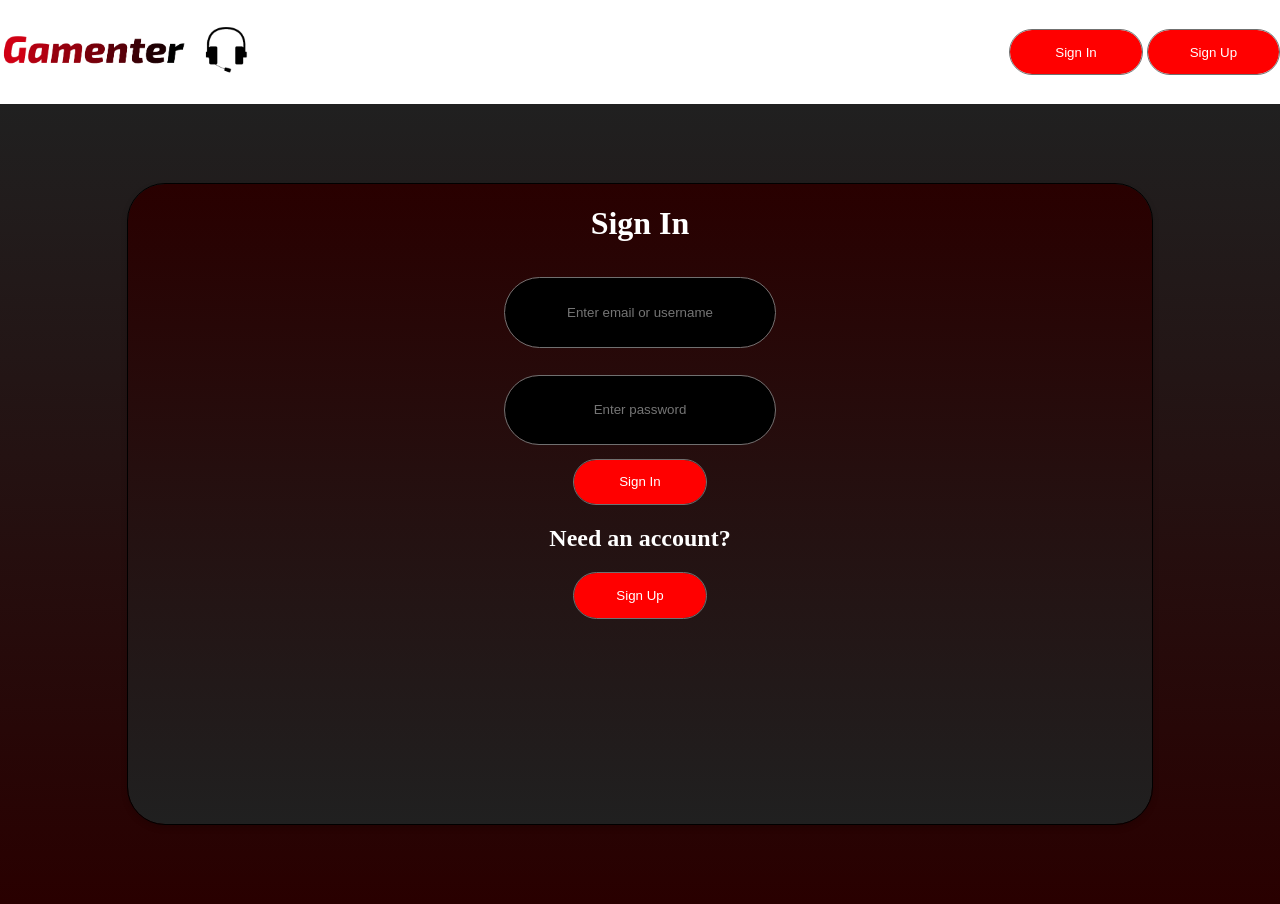
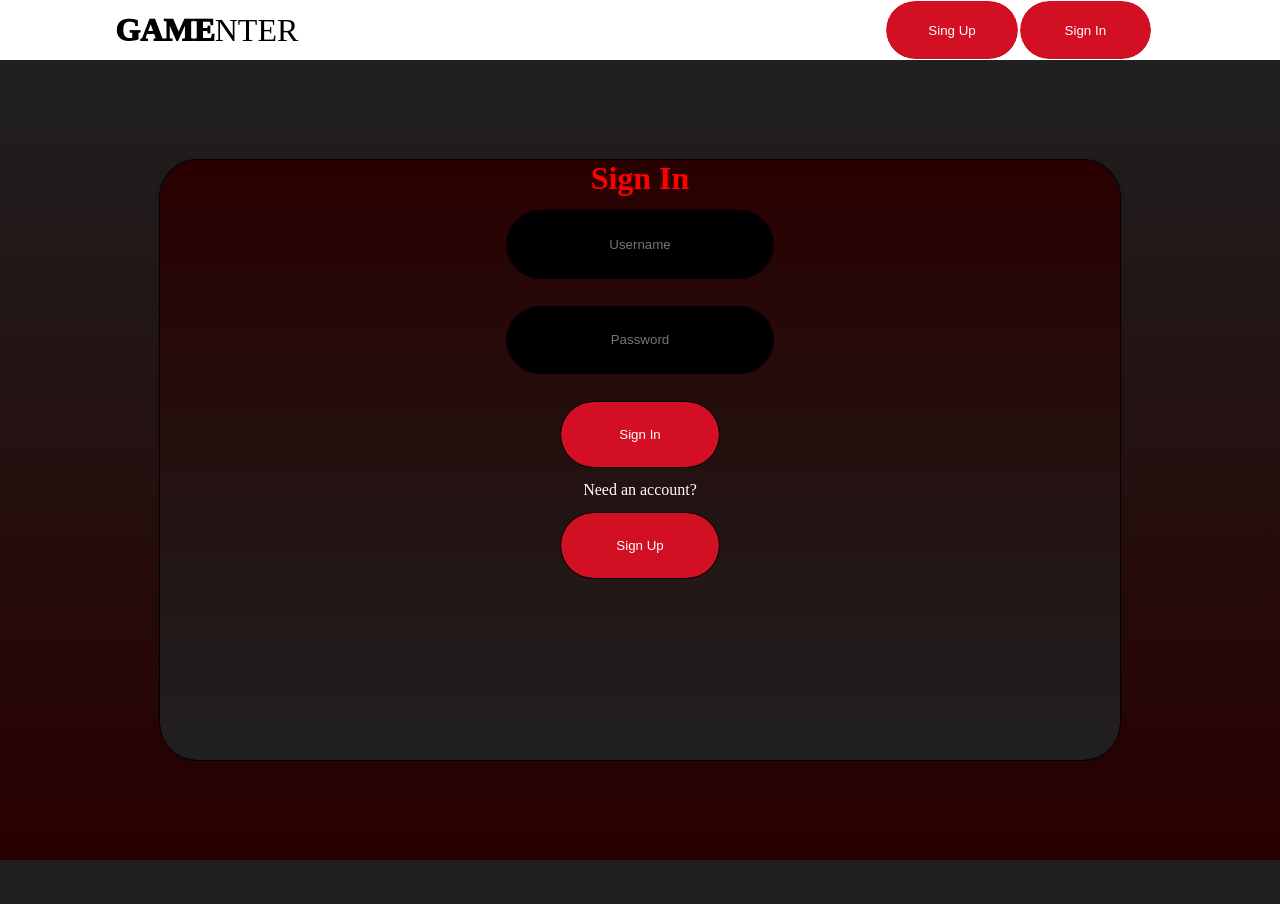
Before and after one commit to ksonax/WDPAI, a PHP site: page /public/views/login.html in a window 1280 px wide. After the commit the page ends 860 px from the top, so only its background shows below. Run offline with PHP 8.4, Linux system fonts and the light colour scheme.

Commit message:
Added basic html and css to views

```diff
--- a/public/css/style.css
+++ b/public/css/style.css
@@ -1,17 +1,53 @@
+*{
+    margin: 0;
+    padding: 0;
+    list-style: none;
+    text-decoration: none;
+}
 header{
-    display: flex;
-    justify-content: space-between;
-    align-items: center;
-    padding: 0em;
+    width: 100%;
+    height: 60px;
+    display: block;
+    background-color: white;
 }
-.header-buttons{
-    align-items: center;
+.inner_header{
+    width: 90%;
+    height: 100%;
+    display: block;
+    margin: 0;
 }
-body{
-    margin: 0%;
-    padding: 0%;
+.logo_container{
+    height: 100%;
+    display: table;
+    float: left;
+    padding-left: 10%;
 }
-.container{
+.logo_container h1{
+    color: black;
+    height: 100%;
+    display: table-cell;
+    vertical-align: middle;
+    font-weight: 1000;
+}
+.logo_container h1 span{
+    font-weight: 100;
+}
+.header_buttons{
+    float: right;
+    height: 100%;
+}
+.header_buttons button{
+    height: 100%;
+    width: 10em;
+    display: table;
+    float: right;
+    padding: 0px 20px;
+    color: white;
+    background: #D31023 0% 0% no-repeat padding-box;
+    border: 1px solid #ffffff;
+    border-radius: 45px;
+}
+main{
     width: 100vw;
     height: 100vh;
     background: transparent linear-gradient(180deg, #202020 0%, #290000 100%) 0% 0% no-repeat padding-box;
@@ -20,37 +56,24 @@ body{
     justify-content: center;
     align-items: center;
 }
-form{
+.form{
     display: flex;
     flex-direction: column;
     justify-content: top;
     align-items: center;
-    height: 80vh;
-    width: 80vw;
+    height: 75vh;
+    width: 75vw;
     background: transparent linear-gradient(180deg, #290000 0%, #202020 100%) 0% 0% no-repeat padding-box;
     box-shadow: 0px 3px 6px #00000029;
     mix-blend-mode: unset;
     border: 1px solid #000000;
     border-radius: 38px;
     padding: 0;
-
+    color: white;
 }
-button{
-    background: #FF0000 0% 0% no-repeat padding-box;
-    border: 1px solid #707070;
-    border-radius: 45px;
-    opacity: 1;
-    height: 3.5em;
-    width: 10em;
-    font: normal normal normal Segoe UI;
-    letter-spacing: 0px;
-    text-align: center;
-    color: #FFFFFF;
-    opacity: 1;
-}
-input{
+.form input{
     background: #000000 0% 0% no-repeat padding-box;
-    border: 1px solid #707070;
+    border: 1px solid #000000;
     border-radius: 45px;
     opacity: 1;
     margin: 1em;
@@ -62,11 +85,113 @@ input{
     color: #FFFFFF;
     opacity: 1;
 }
-.text{
-    text-align: left;
-    align-items: baseline;
-    font: normal normal normal Segoe UI;
+.form button{
+    color: white;
+    background: #D31023 0% 0% no-repeat padding-box;
+    border: 1px solid #000000;
+    border-radius: 45px;
+    width: 12em;
+    height: 5em;
+    color: white;
+    margin: 1em;
+}
+.base-container{
+    text-align: center;
+    display: flex;
+    align-items: center;
+    justify-content: flex-start;
+    height: 90%;
+}
+nav{
+    width: 20%;
+    display: flex;
+    flex-direction: column;
+    justify-content: flex-start;
+    height: 90%;
+    float: left;
+}
+nav button{
+    color: white;
+    background: #D31023 0% 0% no-repeat padding-box;
+    border: 1px solid #000000;
+    border-radius: 45px;
+    width: 80%;
+    height: 5em;
+    color: white;
+    margin: 1em;
+}
+.search_bar input{
+    text-align: center;
+    font: normal normal normal 32px/45px Segoe UI;
     letter-spacing: 0px;
+    color: #7A7A7A;
+    size: 0.5em;
+}
+.nav_buttons{
+    margin: 1em;
+    padding: 1em;
+}
+main{
+    width: 100%;
+    background: transparent linear-gradient(180deg, #202020 0%, #290000 100%) 0% 0% no-repeat padding-box;
     color: #FFFFFF;
-    opacity: 1;
+    height: 100vh;
 }
+.main2{
+    width: 80%;
+    background: transparent linear-gradient(180deg, #202020 0%, #290000 100%) 0% 0% no-repeat padding-box;
+    color: #FFFFFF;
+    height: 100vh;
+}
+.section_title{
+    text-align: center;
+    font: italic normal 900 65px/86px Segoe UI;
+    letter-spacing: 0px;
+    color: #D00014;
+    opacity: 0.45;
+}
+.my_games{
+    display: grid;
+    grid-template-columns: 1fr 1fr 1fr;
+    column-gap: 10px;
+    row-gap: 15px;
+}
+main h1{
+    text-align: center;
+    color: #FF0000;
+}
+.game{
+    background: #FFFFFF 0% 0% no-repeat padding-box;
+    border: 1px solid #95989A;
+    color: #000000;
+    height: auto;
+    width: auto;
+}
+.game h4{
+    color: #B20011;
+    display: inline;
+    justify-content: space-between;
+}
+.game_photo{
+    height: 25vh;
+    width: 25vw;
+}
+.players{
+    display: grid;
+    grid-template-columns: 1fr 1fr 1fr;
+    column-gap: 10px;
+    row-gap: 15px;
+}
+.player{
+    background: #3a3a3a 0% 0% no-repeat padding-box;
+    color: #ffffff;
+    height: auto;
+    width: auto;
+    margin: auto;
+}
+.player_photo{
+    width: 120px;
+    height: 120px;
+    background: transparent 0% 0% no-repeat padding-box;
+    border: 1px solid #B20011;
+}
--- a/public/views/login.html
+++ b/public/views/login.html
@@ -1,31 +1,32 @@
 <!DOCTYPE html>
+<html lang="en">
 <head>
-    <link rel="stylesheet" type="text/css" href="../css/style.css">
-    <title>LOGIN PAGE</title>
+    <meta charset="UTF-8">
+    <meta name="viewport" content="width=device-width, initial-scale=1.0">
+    <title>Login Page</title>
+    <link rel="stylesheet" href="../css/style.css">
 </head>
-<header>
-    <div class="logo">
-        <svg width="250" height="100"
-            xmlns="http://www.w3.org/2000/svg">
-            <image href="../img/logo.png" height="100" width="250"/>
-        </svg>
-    </div>
-    <div class="header-buttons">
-        <button>Sign In</button>
-        <button>Sign Up</button>
-    </div>
-</header>
 <body>
-    <div class="container">
-        <div class="login-conatiner">
-        <form>
-            <h1 class="text"> Sign In </h1>
-            <input name="email" type="text" placeholder="Enter email or username">
-            <input name="password" type="text" placeholder="Enter password">
+    <header>
+        <div class="inner_header">
+            <div class="logo_container">
+                <h1>GAME<span>NTER</span></h1>
+            </div>
+            <div class="header_buttons">
+                <button>Sign In</button>
+                <button>Sing Up</button>
+            </div>
+        </div>
+    </header>
+    <main>
+        <div class="form">
+            <h1>Sign In</h1>
+            <input type="text" placeholder="Username">
+            <input type="text" placeholder="Password">
             <button>Sign In</button>
-            <h2 class="text">Need an account?</h2>
+            <p>Need an account?</p>
             <button>Sign Up</button>
-        </form>
         </div>
-    </div>
+    </main>
 </body>
+</html>
```
Also changed, not shown: public/views/projects.html (deleted).
